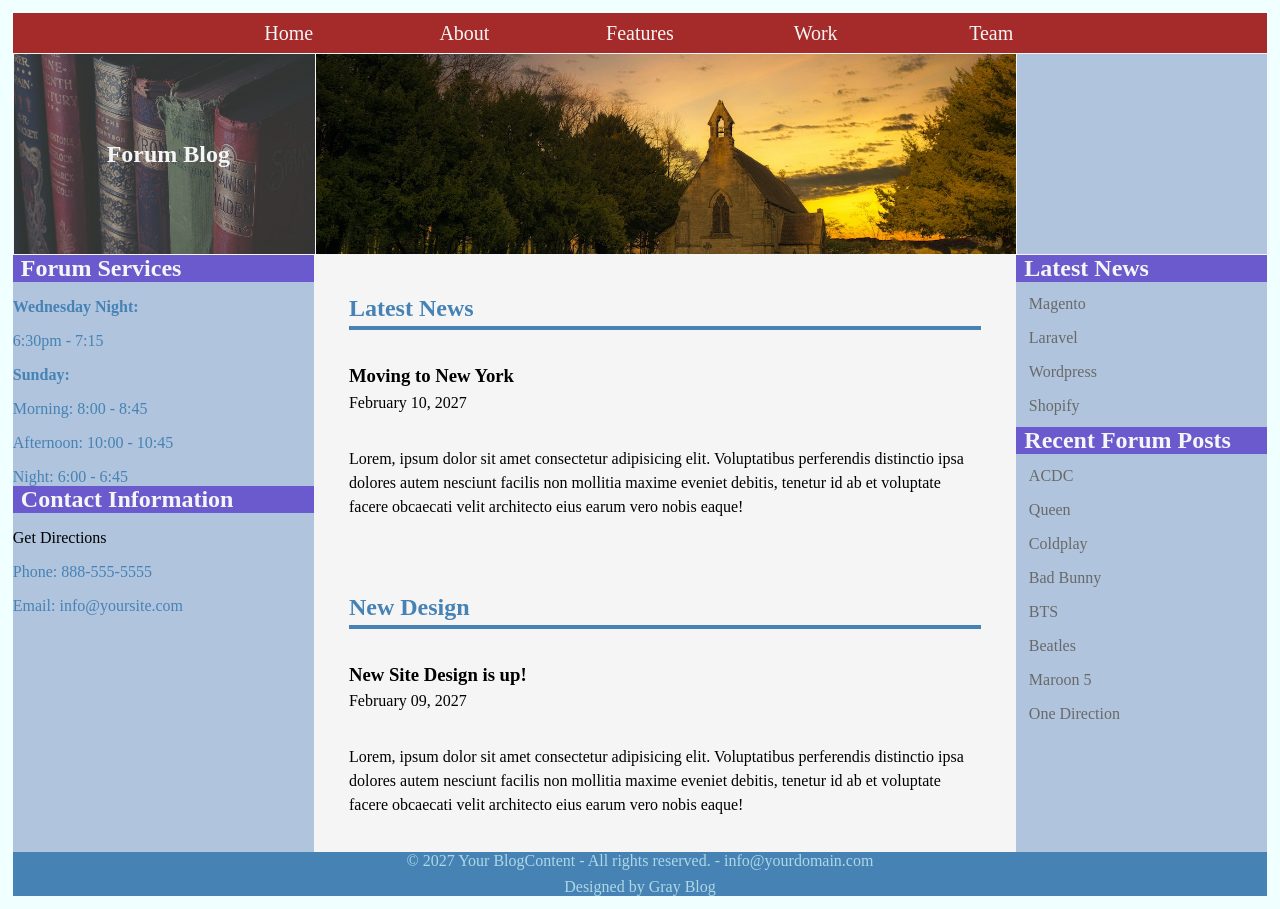
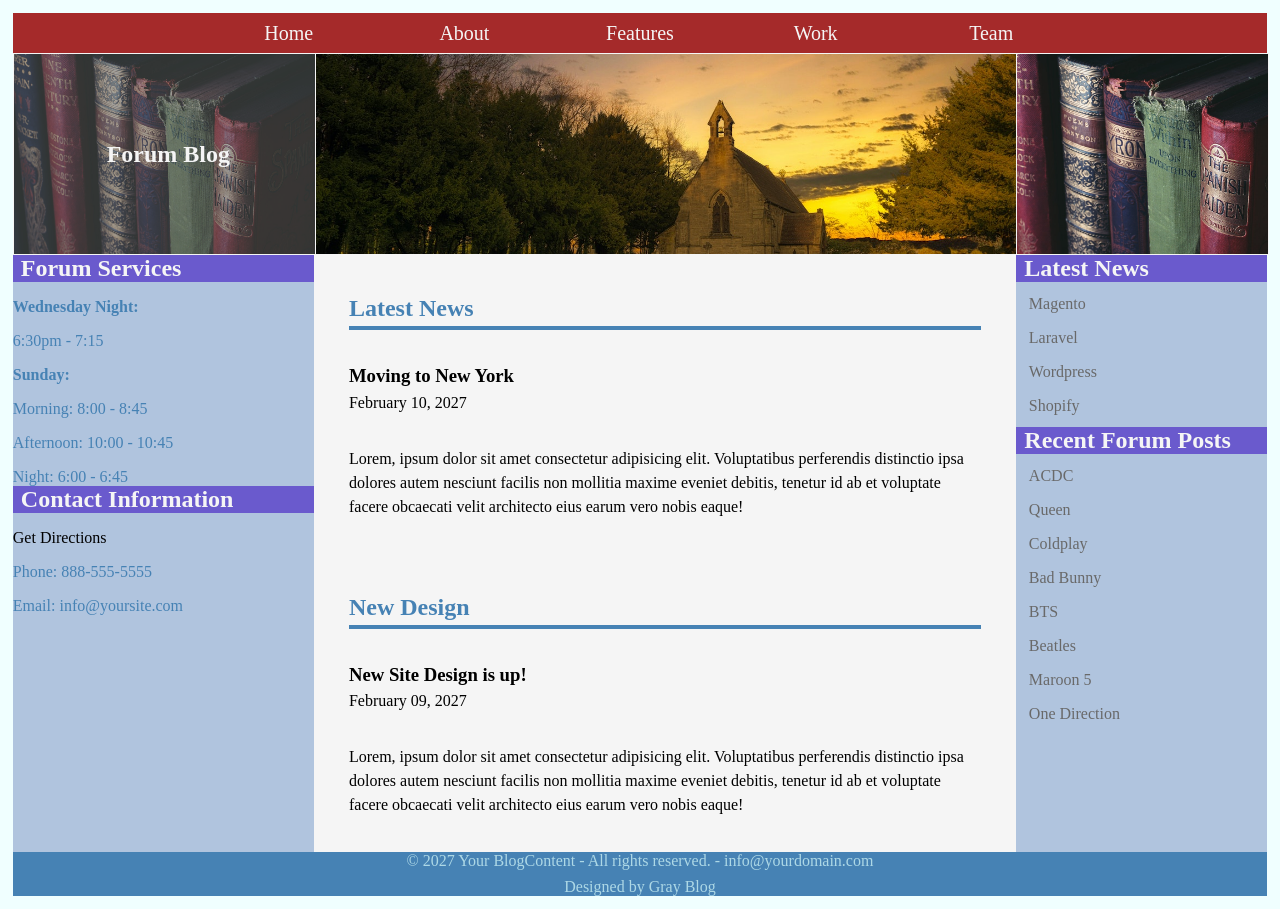
Before and after one commit to naoaoyama/sample.blog, a plain HTML site: page index.html in a window 1280 px wide. Drawn offline with Linux system fonts and the light colour scheme.

Commit message:
css changed6

```diff
--- a/css/style.css
+++ b/css/style.css
@@ -162,7 +162,7 @@ nav a:hover {
 }
 
 .right > header {
-  background-image: url(./img/pexels-suzy-hazelwood-1887609.jpg);
+  background-image: url(../img/pexels-suzy-hazelwood-1887609.jpg);
 }
 
 .right ul{
```
